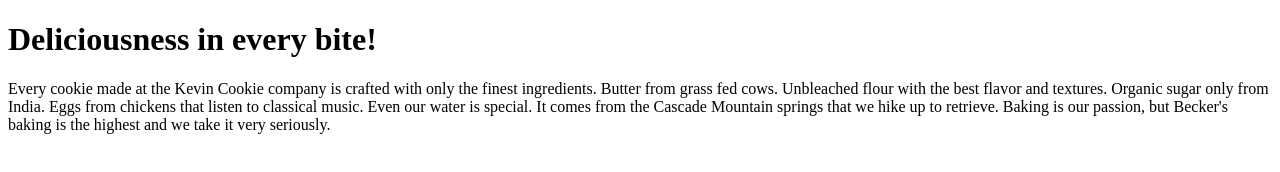
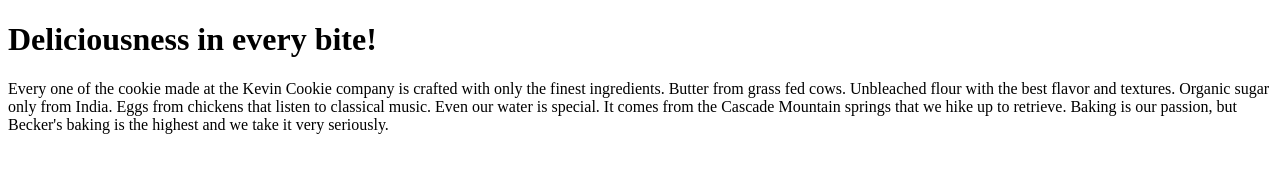
Before and after one commit to itai-becker-j/Ibecker, a plain HTML site: page index.htm in a window 1280 px wide. Drawn offline with Linux system fonts and the light colour scheme.

Commit message:
Update index.htm

```diff
--- a/index.htm
+++ b/index.htm
@@ -3,7 +3,7 @@
 <body>
 
 <h1>Deliciousness in every bite!</h1>
-<p>Every cookie made at the Kevin Cookie company is crafted with only the finest ingredients. Butter from grass fed cows. Unbleached flour with the best flavor and textures. Organic sugar only from India. Eggs from chickens that listen to classical music. Even our water is special. It comes from the Cascade Mountain springs that we hike up to retrieve. Baking is our passion, but Becker's baking is the highest and we take it very seriously.</p>
+<p>Every one of the cookie made at the Kevin Cookie company is crafted with only the finest ingredients. Butter from grass fed cows. Unbleached flour with the best flavor and textures. Organic sugar only from India. Eggs from chickens that listen to classical music. Even our water is special. It comes from the Cascade Mountain springs that we hike up to retrieve. Baking is our passion, but Becker's baking is the highest and we take it very seriously.</p>
 
 </body>
 </html>
```
